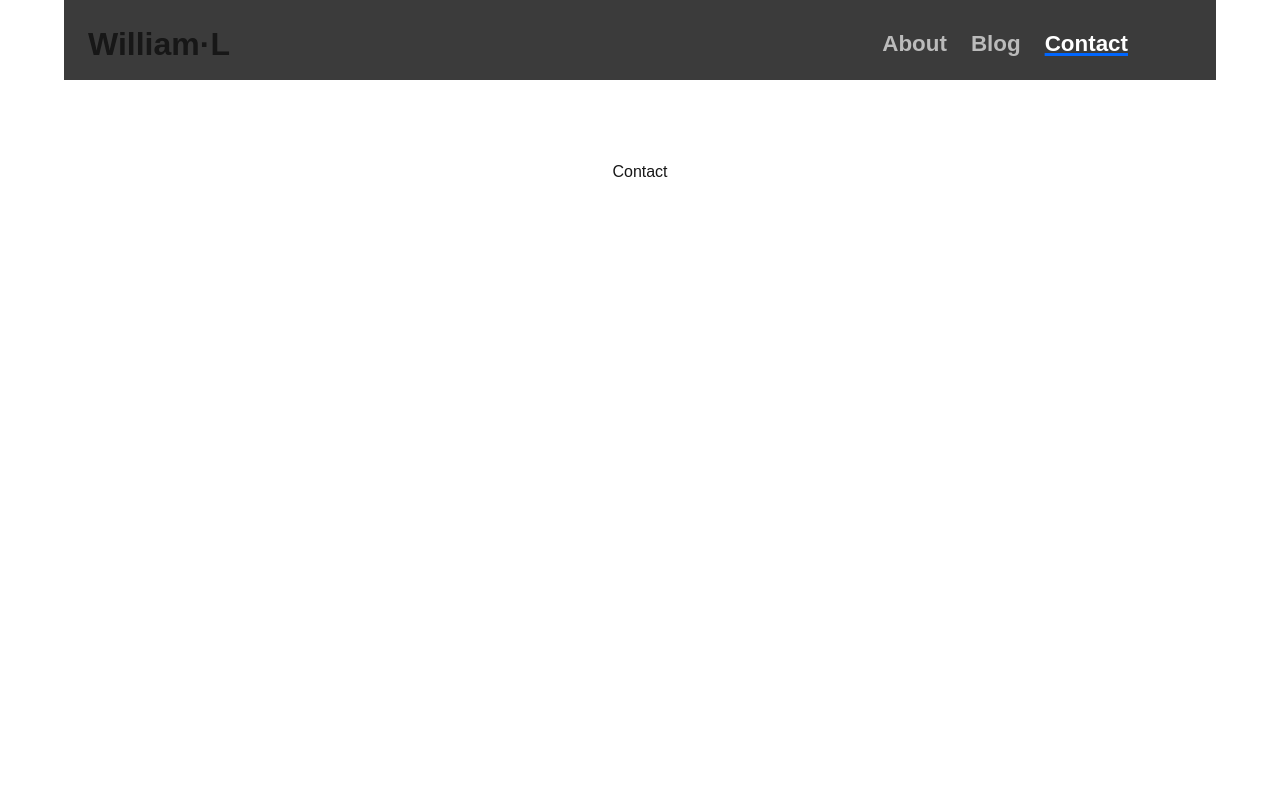
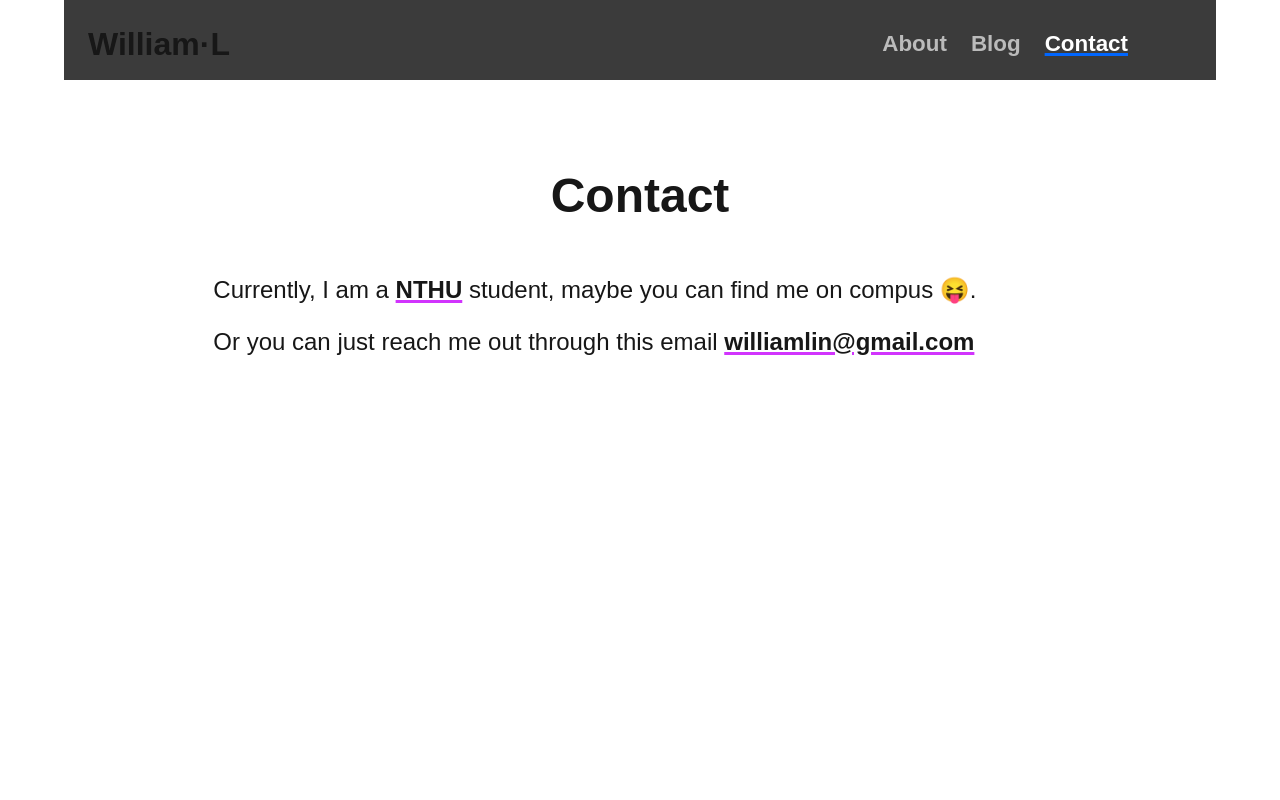
Before and after one commit to JWBlackHole/mywebsite, a Next.js app: page /contact in a window 1280 px wide. Shown: the top 800 px of the page. Built offline with nearby package versions, Linux system fonts and the light colour scheme; some icons are missing.

Commit message:
first commit

```diff
--- a/src/app/about/page.tsx
+++ b/src/app/about/page.tsx
@@ -64,7 +64,7 @@ export default function Page(){
                     <SubTitle>CLUBS</SubTitle>
                 </div>
                 <div className="flex flex-col gap-2">
-                    <RegularText>{`NTHU Google Developer Student Club(GDSC)`}</RegularText>
+                    <RegularText>{`NTHU Google Developer Student Club`}</RegularText>
                     <RegularText>{`NTHU Garage`}</RegularText>
                     <RegularText>{`NTHU Blockchain Club`}</RegularText>
                 </div>
--- a/src/app/contact/page.tsx
+++ b/src/app/contact/page.tsx
@@ -1,3 +1,16 @@
+import { HL, Title, SubTitle, RegularText, Supplement } from "@/components/Texts";
+import Link from "next/link";
+
 export default function Page(){
-    return <p>Contact</p>;
+    return (
+        <div className="w-100 flex-col sm:w-11/12 md:w-10/12 w-flex max-w-5xl mx-auto">
+            <div className="flex md:justify-center mb-5 sm:mb-10">
+                <Title>Contact</Title>
+            </div>
+            <div className="flex flex-col gap2 sm:gap-4">
+                <RegularText>Currently, I am a <HL>NTHU</HL> student, maybe you can find me on compus &#128541;.</RegularText>
+                <RegularText>Or you can just reach me out through this email <Link href="mailto:10williamlin@gmail.com"><HL>williamlin@gmail.com</HL></Link></RegularText>
+            </div>
+        </div>
+    );
 }
--- a/src/app/page.tsx
+++ b/src/app/page.tsx
@@ -29,8 +29,9 @@ export default function Home() {
       <div className="mb-8" style={{borderRadius: '100px', overflow: 'hidden'}}>
         <Image src={"/square_pic.jpg"} alt={"My Pic"} width={180} height={180} />
       </div>
-      <div className="mb-2">
-        <span style={{fontWeight: "800", fontSize: "clamp(2rem , 5vw, 3rem)"}}>William Lin</span>
+      <div className="flex flex-col items-center mb-4">
+        <span style={{fontWeight: "800", fontSize: "clamp(2rem, 5vw, 3rem)"}}>William Lin</span>
+        <span style={{fontWeight: "600", fontSize: "clamp(1rem, 2.5vw, 1.5rem)"}}>Developer / Student</span>
       </div>
       <div className="mx-0 sm:mx-5 md:mx-10 mb-5">
         <span style={{fontSize: "clamp(1.3rem , 3vw, 1.8rem)"}}>
--- a/src/components/Texts.tsx
+++ b/src/components/Texts.tsx
@@ -27,7 +27,7 @@ export const SubTitle = ({children}: {children: any}) => {
       <span
       style={{
         fontWeight: "600",
-        fontSize: "clamp(1.4rem , 5vw, 2rem)"
+        fontSize: "clamp(1.6rem , 4vw, 2rem)"
       }}
       >{children}</span>
     );
```
